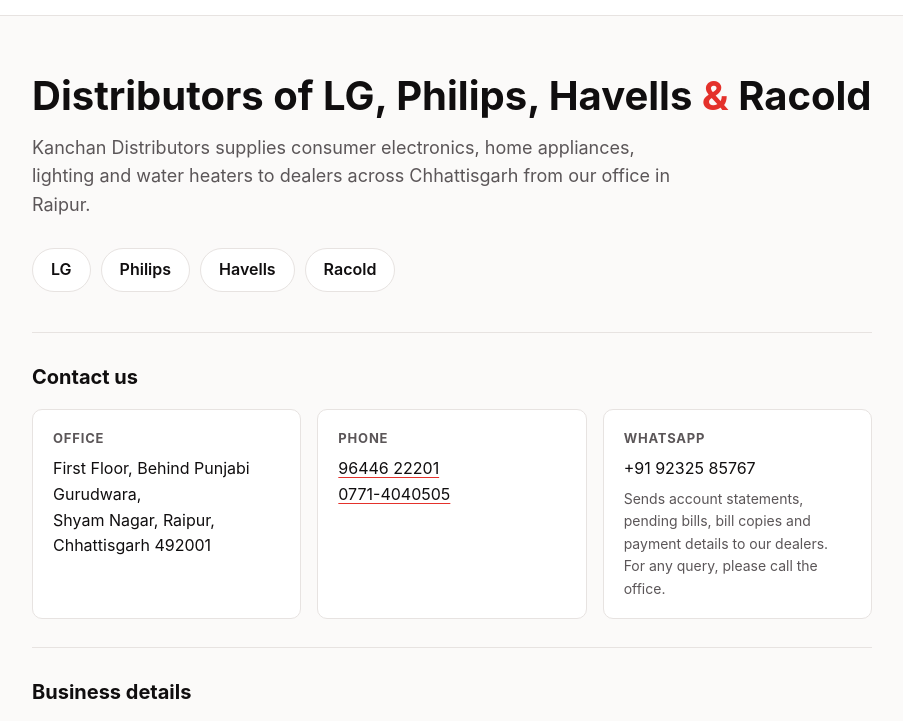
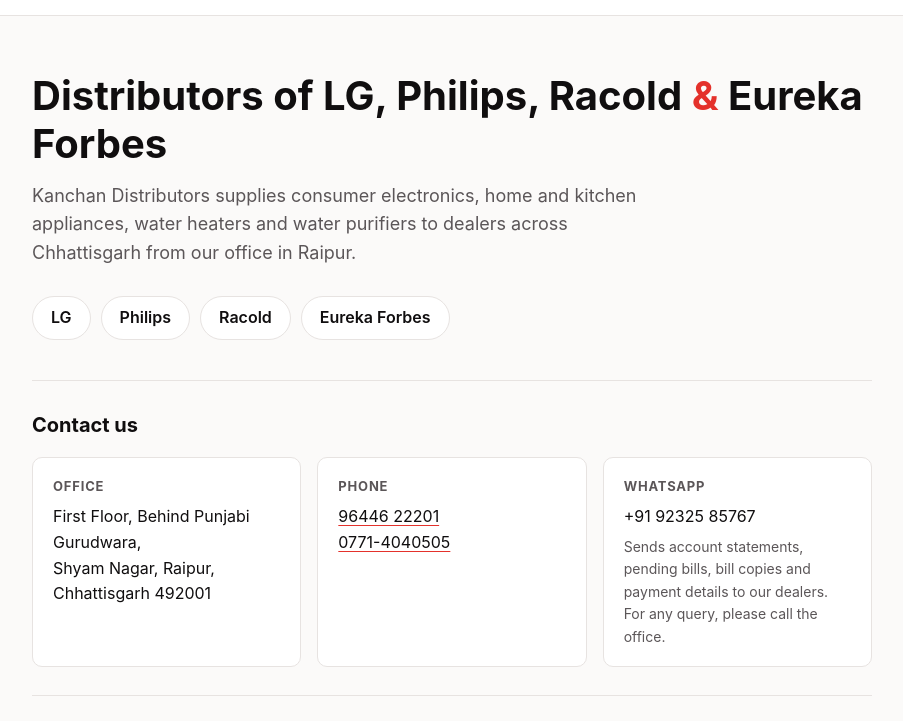
Before and after one commit to Ankit-Vohra/kanchan-distributors, a plain HTML site: page index.html in a window 1280 px wide. Shown: the part 79-800 px from the top of the page, without its empty margins (188-1091 px from the left). Drawn offline with Linux system fonts and the light colour scheme.

Commit message:
Brands: LG, Philips, Racold and Eureka Forbes (Havells removed)

```diff
--- a/index.html
+++ b/index.html
@@ -4,7 +4,7 @@
 <meta charset="utf-8">
 <meta name="viewport" content="width=device-width, initial-scale=1">
 <title>Kanchan Distributors, Raipur</title>
-<meta name="description" content="Kanchan Distributors, Raipur: distributors of LG, Philips, Havells and Racold to dealers across Chhattisgarh.">
+<meta name="description" content="Kanchan Distributors, Raipur: distributors of LG, Philips, Racold and Eureka Forbes to dealers across Chhattisgarh.">
 <link rel="icon" href="logo.svg" type="image/svg+xml">
 <style>
   :root { --ink: #100E0F; --red: #E4312B; --muted: #5b5658; --line: #e7e3e1; --bg: #fbfaf9; }
@@ -45,10 +45,10 @@
 
 <main class="wrap">
   <div class="hero">
-    <h1>Distributors of LG, Philips, Havells <span>&amp;</span> Racold</h1>
-    <p>Kanchan Distributors supplies consumer electronics, home appliances, lighting and water heaters to dealers across Chhattisgarh from our office in Raipur.</p>
+    <h1>Distributors of LG, Philips, Racold <span>&amp;</span> Eureka Forbes</h1>
+    <p>Kanchan Distributors supplies consumer electronics, home and kitchen appliances, water heaters and water purifiers to dealers across Chhattisgarh from our office in Raipur.</p>
     <ul class="brands">
-      <li>LG</li><li>Philips</li><li>Havells</li><li>Racold</li>
+      <li>LG</li><li>Philips</li><li>Racold</li><li>Eureka Forbes</li>
     </ul>
   </div>
 
```
